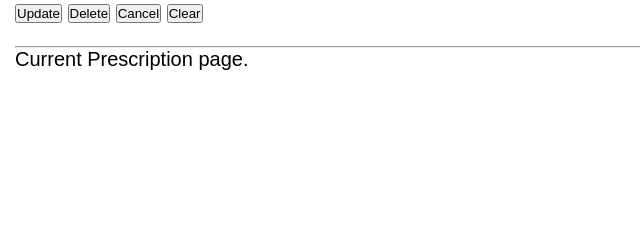
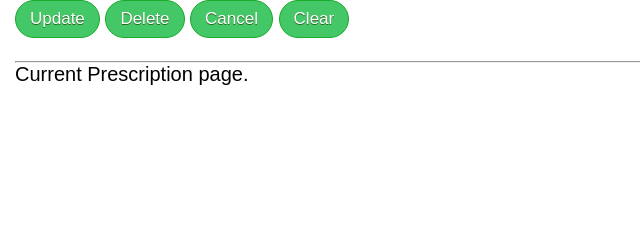
Before and after one commit to virajh/295b, a Django app: template mysite/erx/templates/erx/cur_prescription.html in a window 1280 px wide. Shown: the part 541-781 px from the top of the page, without its empty margins (0-640 px from the left). Run offline with Django 3.2, Linux system fonts and the light colour scheme; the template is opened without the code that fills it: values that come from a table or form of the project are taken from there, others are empty; parts of the project's set-up code (start-up, migrations or seed data) failed here and were passed over.

Commit message:
New buttons

```diff
--- a/mysite/erx/static/css/manual.css
+++ b/mysite/erx/static/css/manual.css
@@ -36,6 +36,29 @@
                 border-style:solid;
                 border-width:thin;
 			}
+
+.myButton {
+	background-color:#44c767;
+	-moz-border-radius:28px;
+	-webkit-border-radius:28px;
+	border-radius:28px;
+	border:1px solid #18ab29;
+	display:inline-block;
+	cursor:pointer;
+	color:#ffffff;
+	font-family:arial;
+	font-size:17px;
+	padding:8px 14px;
+	text-decoration:none;
+	text-shadow:0px 1px 0px #2f6627;
+}
+.myButton:hover {
+	background-color:#5cbf2a;
+}
+.myButton:active {
+	position:relative;
+	top:1px;
+}
 
 a.PrescriberHome
 {
--- a/mysite/erx/templates/erx/cur_prescription.html
+++ b/mysite/erx/templates/erx/cur_prescription.html
@@ -59,10 +59,10 @@
             </tbody>
         </table>
         {{ rxform.management_form }}
-        <input type="submit" value="Update" name="update">
-        <input type="submit" value="Delete" name="delete">
-        <input type="button" value="Cancel" onClick="history.go(-1);return true;">
-        <input type="reset" value="Clear">
+        <input class="myButton" type="submit" value="Update" name="update">
+        <input class="myButton" type="submit" value="Delete" name="delete">
+        <input class="myButton" type="button" value="Cancel" onClick="history.go(-1);return true;">
+        <input class="myButton" type="reset" value="Clear">
     </form>
 
 <br>
```
Also changed, not shown: mysite/erx/templates/erx/dispense_prescription.html (+3 -5 lines), mysite/erx/templates/erx/new_patient.html (+4 -4 lines), mysite/erx/templates/erx/new_pharmacy.html (+4 -4 lines), mysite/erx/templates/erx/new_prescriber.html (+4 -4 lines), mysite/erx/templates/erx/new_prescription.html (+4 -4 lines).
